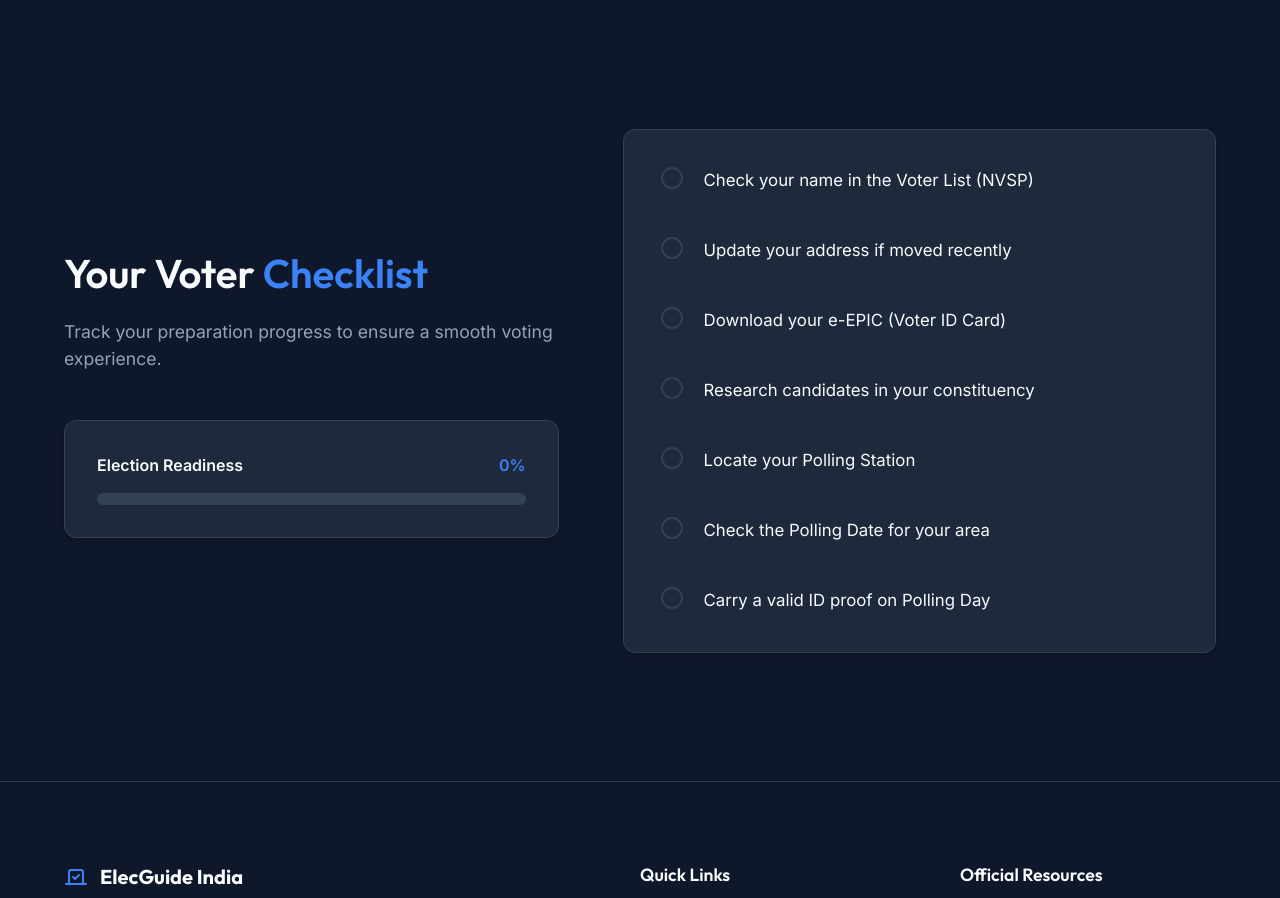
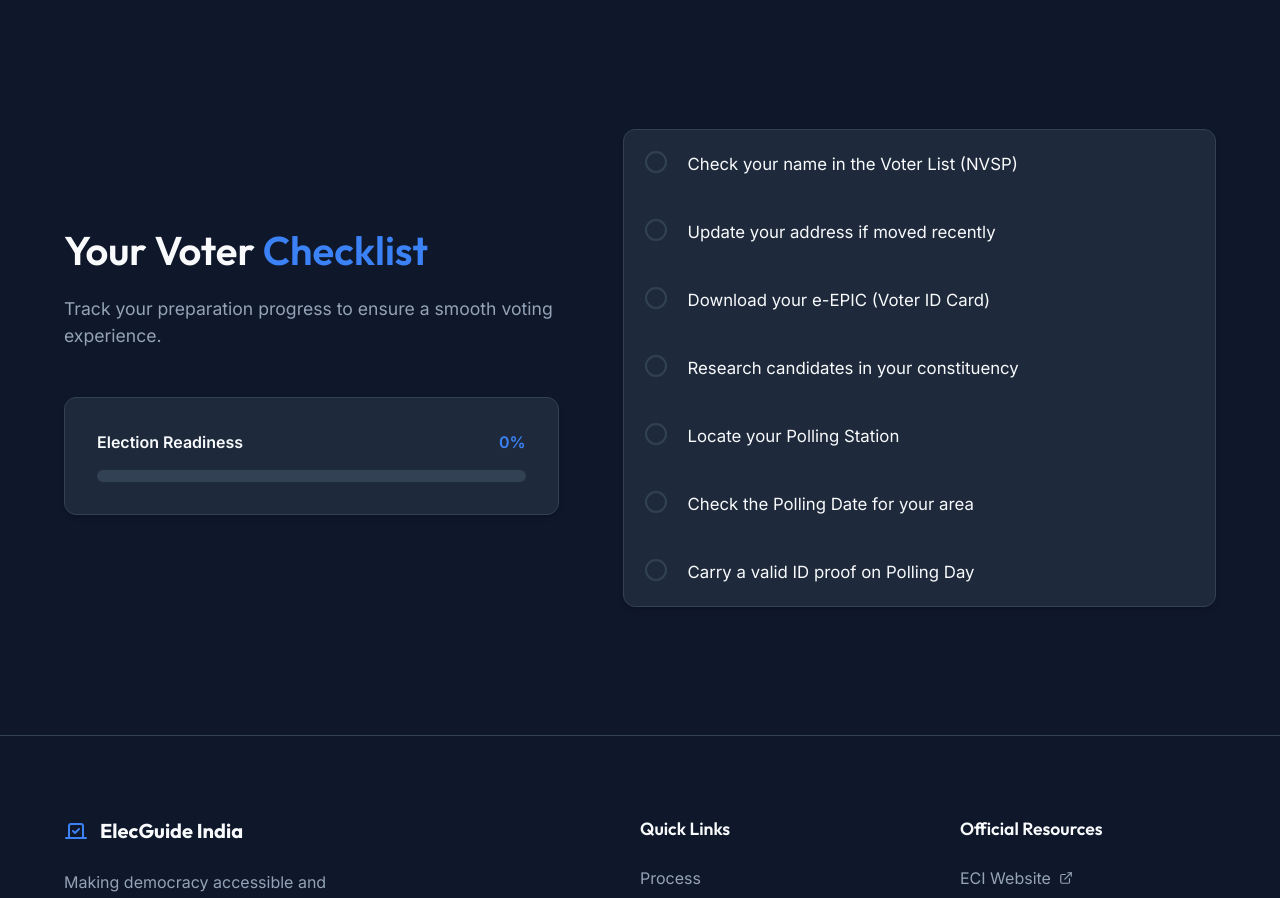
Before and after one commit to Code-Beaker/h2s-election-explainer, a React (Vite) app: page / in a window 1280 px wide. Shown: the part 1580-2478 px from the top of the page. Built offline with nearby package versions, Linux system fonts and the light colour scheme.

Commit message:
fix accessibility issues

```diff
--- a/src/components/ChatBot.jsx
+++ b/src/components/ChatBot.jsx
@@ -173,6 +173,14 @@ const ChatBot = () => {
                 key={chat.id}
                 className={`history-item-wrapper ${chat.id === activeChatId ? "active" : ""}`}
                 onClick={() => setActiveChatId(chat.id)}
+                role="button"
+                tabIndex={0}
+                onKeyDown={(e) => {
+                  if (e.key === 'Enter' || e.key === ' ') {
+                    e.preventDefault();
+                    setActiveChatId(chat.id);
+                  }
+                }}
               >
                 <div className="history-item">
                   <MessageSquare size={16} />
@@ -182,6 +190,7 @@ const ChatBot = () => {
                   className="delete-chat-btn"
                   onClick={(e) => handleDeleteChat(chat.id, e)}
                   title="Delete chat"
+                  aria-label="Delete chat"
                 >
                   <Trash2 size={14} />
                 </button>
--- a/src/components/Checklist.jsx
+++ b/src/components/Checklist.jsx
@@ -61,12 +61,13 @@ const Checklist = () => {
             </div>
           </div>
 
-          <div className="tasks-container card">
+          <ul className="tasks-container card" style={{ listStyle: 'none', padding: 0 }}>
             {tasks.map(task => (
-              <div
-                key={task.id}
+              <li key={task.id} style={{ margin: 0, padding: 0 }}>
+                <button
                   className={`task-item ${task.completed ? 'completed' : ''}`}
                   onClick={() => toggleTask(task.id)}
+                  style={{ width: '100%', textAlign: 'left', background: 'none', border: 'none', fontFamily: 'inherit', fontSize: 'inherit', color: 'inherit' }}
                 >
                   <div className="task-checkbox">
                     {task.completed ? (
@@ -76,9 +77,10 @@ const Checklist = () => {
                     )}
                   </div>
                   <span className="task-text">{task.text}</span>
-              </div>
+                </button>
+              </li>
             ))}
-          </div>
+          </ul>
         </div>
       </div>
 
--- a/src/components/Navbar.jsx
+++ b/src/components/Navbar.jsx
@@ -65,6 +65,7 @@ const Navbar = () => {
               <button
                 className="modal-close"
                 onClick={() => setIsModalOpen(false)}
+                aria-label="Close registration modal"
               >
                 <X size={20} />
               </button>
--- a/src/components/Timeline.jsx
+++ b/src/components/Timeline.jsx
@@ -102,6 +102,7 @@ const Timeline = () => {
                 onClick={() => setActiveStep(step.id)}
                 className={`timeline-nav-item ${activeStep === step.id ? 'active' : ''}`}
                 style={{ '--step-color': step.color }}
+                aria-current={activeStep === step.id ? "step" : undefined}
               >
                 <div className="step-num">{step.id}</div>
                 <div className="step-label">{step.title}</div>
```
Lines whose indentation alone changed are shown as unchanged.
